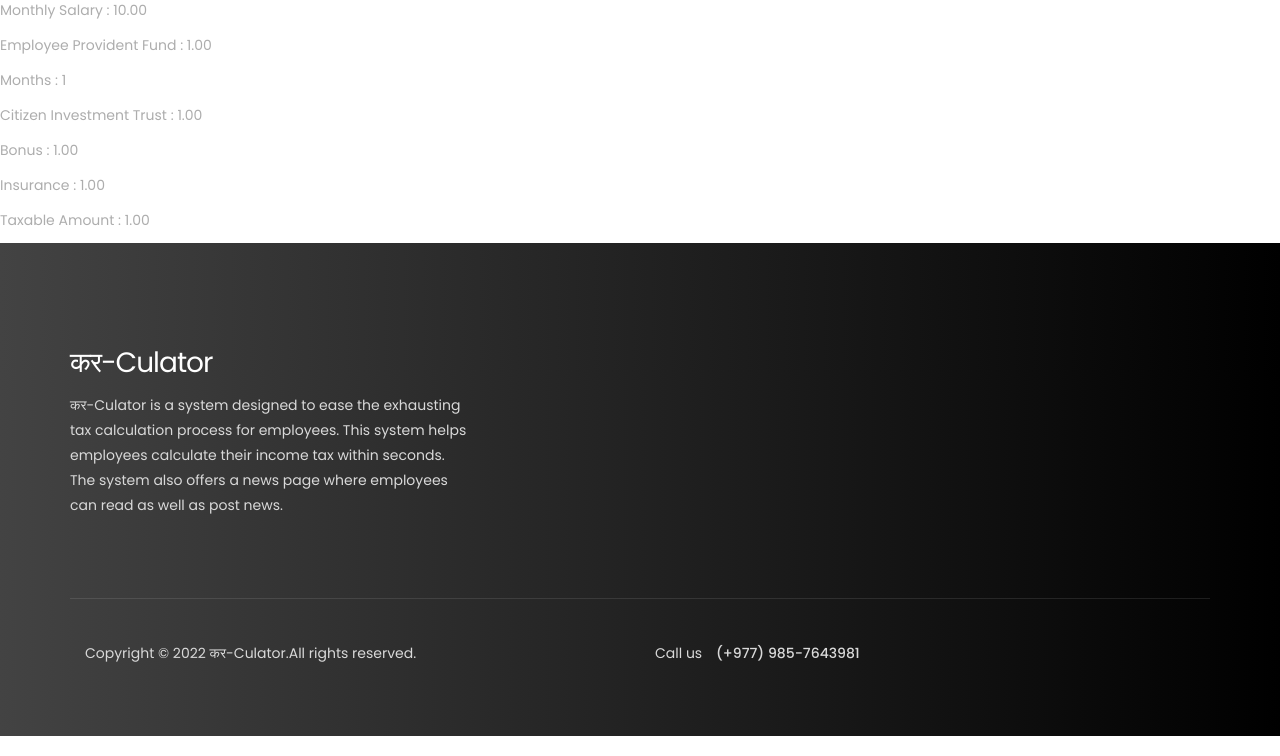
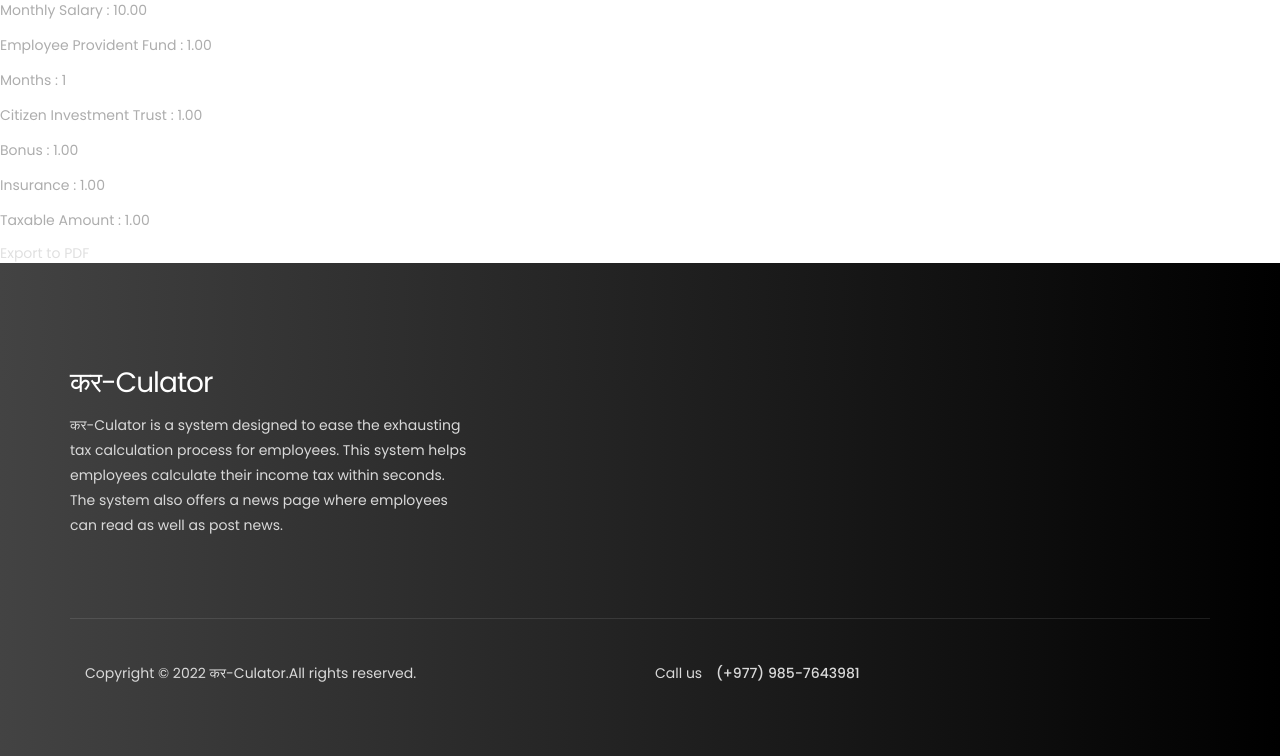
Before and after one commit to Magus4450/Kaar-culator, a Django app: page /tax/detail/1/ in a window 1280 px wide. Shown: the part 487-1243 px from the top of the page. Run offline with Django 4.2, Linux system fonts and the light colour scheme; a user stored in the database is signed in; tables that the repository leaves empty hold one stand-in row (values such as "Sample post"); some libraries are stand-ins or nearby versions.

Commit message:
Added ability to export tax details as pdf

```diff
--- a/tax/urls.py
+++ b/tax/urls.py
@@ -1,10 +1,11 @@
 
 from django.urls import path
-from .views import tax_view, TaxDetailView
+from .views import tax_view, TaxDetailView, tax_pdf
 app_name = "tax"
 
 urlpatterns = [
     path('', tax_view, name="tax"),
     path('detail/<int:pk>/', TaxDetailView.as_view(), name="detail"),
+    path('detail_pdf/<int:pk>/', tax_pdf, name="detail_pdf"),
 
 ]
--- a/tax/views.py
+++ b/tax/views.py
@@ -1,15 +1,47 @@
+from cgitb import text
 from django.shortcuts import render, redirect
-from django.test import RequestFactory
 from django.urls import reverse_lazy
-# Create your views here.
 from .models import TaxReceipt
 from .forms import TaxForm, TaxForm2
-from django.views.generic import CreateView
 from django.contrib.auth.decorators import login_required
 from django.views.generic import DetailView
 from django.utils.decorators import method_decorator
+from django.http import FileResponse
+import io
+from reportlab.pdfgen import canvas
+from reportlab.lib.units import inch
+from reportlab.lib.pagesizes import letter
+from django.http import HttpResponse
+from django.template.loader import get_template
+from xhtml2pdf import pisa
 
-# @login_required(login_url=reverse_lazy('accounts:login'))
+
+
+
+def tax_pdf(request, pk):
+
+
+    tax = TaxReceipt.objects.get(pk=pk)
+    template = get_template('templates/tax/tax_pdf.html')
+    user = request.user
+    context = {'tax': tax, 'user':user}
+
+    response = HttpResponse(content_type='application/pdf')
+    response['Content-Disposition'] = 'attachment; filename="tax_receipt.pdf"'
+
+
+    html = template.render(context)
+
+    pisaStatus = pisa.CreatePDF(
+        html, dest=response)
+    if pisaStatus.err:
+        return HttpResponse('We had some errors <pre>' + html + '</pre>')
+    return response
+
+
+
+
+
 class TaxDetailView(DetailView):
     context_object_name = 'tax'
     model = TaxReceipt
@@ -18,12 +50,6 @@ class TaxDetailView(DetailView):
     @method_decorator(login_required)
     def dispatch(self, request, *args, **kwargs):
         return super(TaxDetailView, self).dispatch(request, *args, **kwargs)
-
-
-# def tax_detail_view(request, pk):
-#     if request.method == "GET":
-#         detail = TaxReceipt.objects.get(pk=pk)
-#         return render(request, 'templates/tax/tax_details.html', {'detail': detail})
 
 
 @login_required(login_url=reverse_lazy('accounts:login'))
@@ -136,39 +162,3 @@ def tax_view(request):
         print(form.as_p)
 
     return render(request, 'templates/tax/tax.html', {"form": form})
-
-
-# def login_view(request):
-
-#     if request.method == 'POST':
-#         # Make a instance of login form with POST data
-#         form = LoginForm(request.POST)
-
-#         # Check if the form is valid
-#         if form.is_valid():
-
-#             # Check if username and password matches
-#             user = authenticate(
-#                 email = form.cleaned_data['email'],
-#                 password = form.cleaned_data['password']
-#             )
-#             print(user)
-#             # If user exists with that username and password
-#             if user:
-
-#                 # login the user
-#                 login(request, user,backend='django.contrib.auth.backends.ModelBackend')
-#                 # redirect to their profile
-#                 return redirect(reverse_lazy('home:home'))
-#             else:
-#                 print("Creds do not match")
-#         else:
-#             print("FORM INVALID")
-
-#     elif request.method == 'GET':
-#         if request.user.is_authenticated:
-#             return redirect(reverse_lazy('home:home'))
-
-#         form = LoginForm()
-
-#     return render(request, 'templates/accounts/login.html', {'form': form})
--- a/templates/accounts/account.html
+++ b/templates/accounts/account.html
@@ -65,7 +65,7 @@
             <p> Total Taxable Amount : {{ tax.final_tax }}</p>
         </div>
         <a href="{% url 'tax:detail' tax.pk%}">View Details </a>
-        <button>Export to pdf </button>
+        <a href="{% url 'tax:detail_pdf' tax.pk%}">Export to PDF </a>
 
         <hr/>
         <br/>
--- a/templates/tax/tax_details.html
+++ b/templates/tax/tax_details.html
@@ -47,6 +47,8 @@
     <p> Insurance : {{tax.insurance}}</p>
     <p> Taxable Amount : {{tax.final_tax}}</p>
 
+    <a href="{% url 'tax:detail_pdf' tax.pk%}">Export to PDF </a>
+
 
 </div>
 
```
Also changed, not shown: requirements.txt (+31 -1 lines), templates/tax/tax_pdf.html (added, +16 -0 lines).
